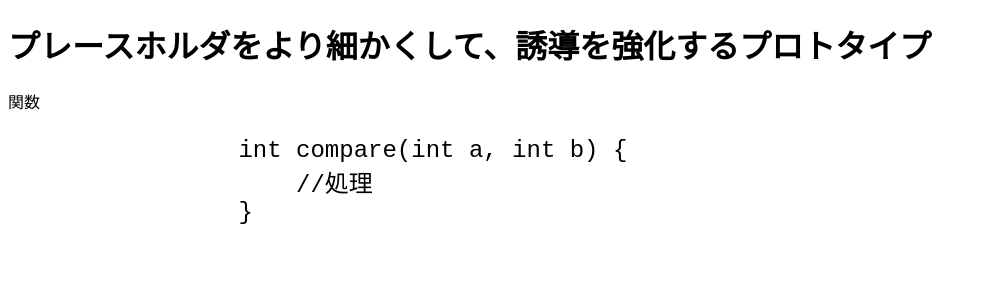
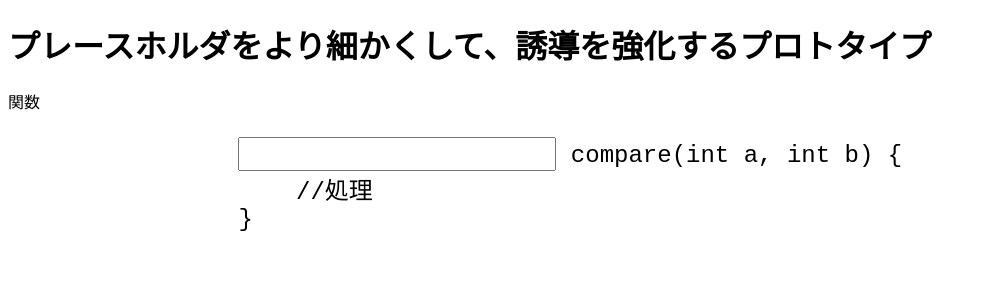
Before and after one commit to KHashimoto3/PLS_FRONT, a Vue app in the folder slice_place_proto/: page / in a window 1280 px wide. Shown: the top 300 px of the page, without its empty margins (0-986 px from the left). Built offline with nearby package versions, Linux system fonts and the light colour scheme.

Commit message:
テキストエリア置いてみた

```diff
--- a/slice_place_proto/src/components/funcSlice.vue
+++ b/slice_place_proto/src/components/funcSlice.vue
@@ -3,11 +3,10 @@
     関数
     <div class="codeArea">
       <pre>
-                int compare(int a, int b) {
+                <input type="text"> compare(int a, int b) {
                     //処理
                 }
-        </pre
-      >
+        </pre>
     </div>
   </div>
 </template>
@@ -25,4 +24,7 @@ export default {
 pre {
   font-size: 18pt;
 }
+input {
+  font-size: 18pt;
+}
 </style>
```
